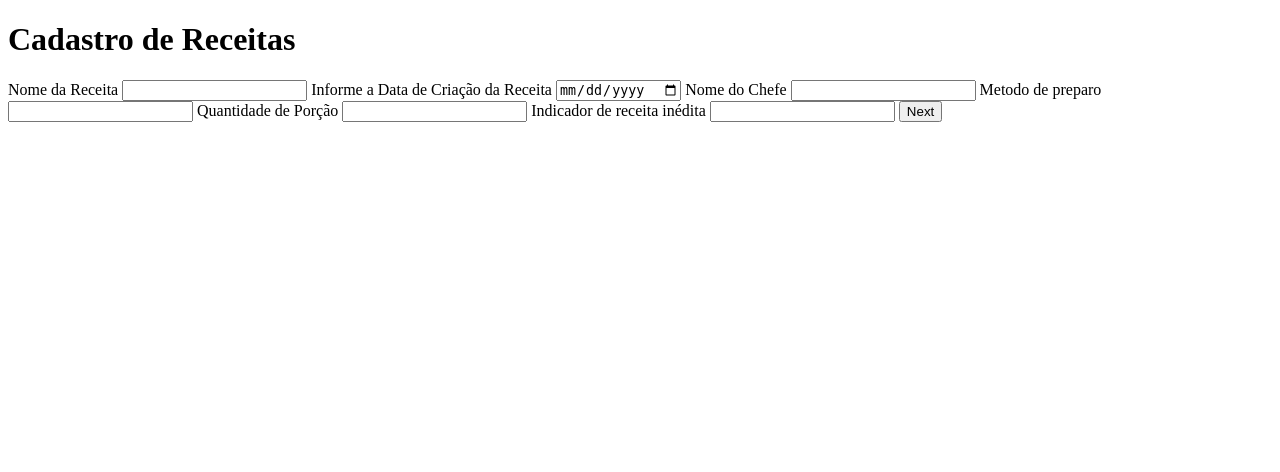
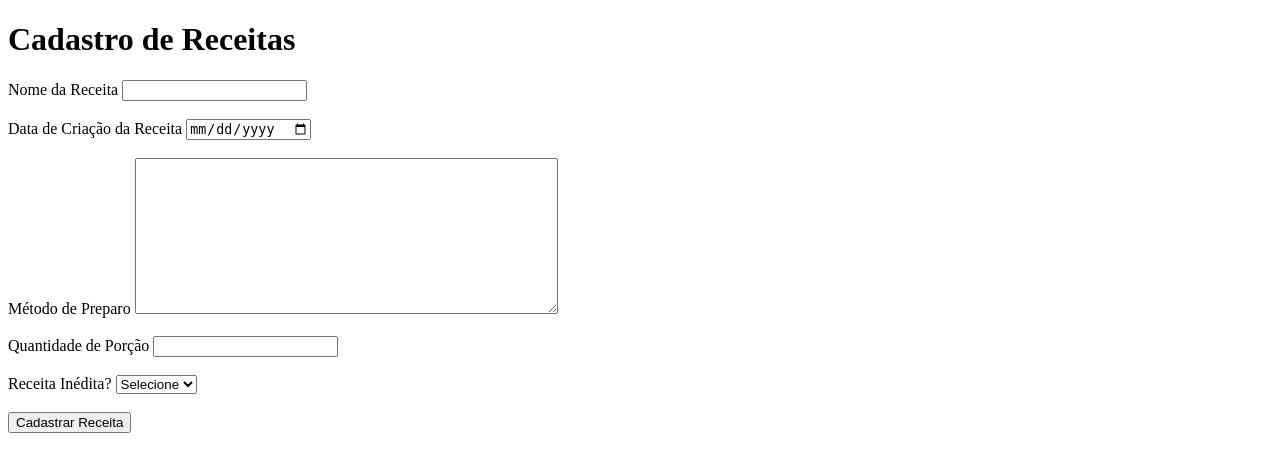
Before and after one commit to DanielG2602/Remade-TCC, a PHP site: page /FormReceitas.php in a window 1280 px wide. Shown: the top 472 px of the page. Run offline with PHP 8.4, Linux system fonts and the light colour scheme.

Commit message:
Refatora o formulário de cadastro de receitas, ajustando os campos e labels para melhorar a clareza e a usabilidade.

```diff
--- a/FRONT-END/html/FormReceitas.php
+++ b/FRONT-END/html/FormReceitas.php
@@ -12,25 +12,31 @@
 
         <h1>Cadastro de Receitas</h1>
 
-        <label for="nomeReceita">Nome da Receita</label>
-        <input type="text" name="nomeReceita" required>
+        <label for="nome_rct">Nome da Receita</label>
+        <input type="text" name="nome_rct" maxlength="50" required>
+        <br><br>
 
-        <label for="dataCriacao">Informe a Data de Criação da Receita</label>
-        <input type="date" name="dataCriacao" required>
+        <label for="dt_criacao">Data de Criação da Receita</label>
+        <input type="date" name="dt_criacao" required>
+        <br><br>
 
-        <label for="nomeChefe">Nome do Chefe</label>
-        <input type="text" name="nomeChefe" required>
+        <label for="preparo">Método de Preparo</label>
+        <textarea name="preparo" rows="10" cols="50" maxlength="5000" required></textarea>
+        <br><br>
 
-        <label for="metodoPreparo">Metodo de preparo</label>
-        <input type="text" name="metodoPreparo" required>
+        <label for="quantidade_porcao">Quantidade de Porção</label>
+        <input type="number" name="quantidade_porcao" step="0.1" required>
+        <br><br>
 
-        <label for="qtdPorcao">Quantidade de Porção</label>
-        <input type="text" name="qtdPorcao" required>
+        <label for="ind_rec_inedita">Receita Inédita?</label>
+        <select name="ind_rec_inedita" required>
+            <option value="">Selecione</option>
+            <option value="S">Sim</option>
+            <option value="N">Não</option>
+        </select>
+        <br><br>
 
-        <label for="ind_rec_inedita">Indicador de receita inédita</label>
-        <input type="text" name="ind_rec_inedita" required>
-
-        <input type="submit" value="Next">
+        <input type="submit" value="Cadastrar Receita">
 
     </form>
 </body>
```
